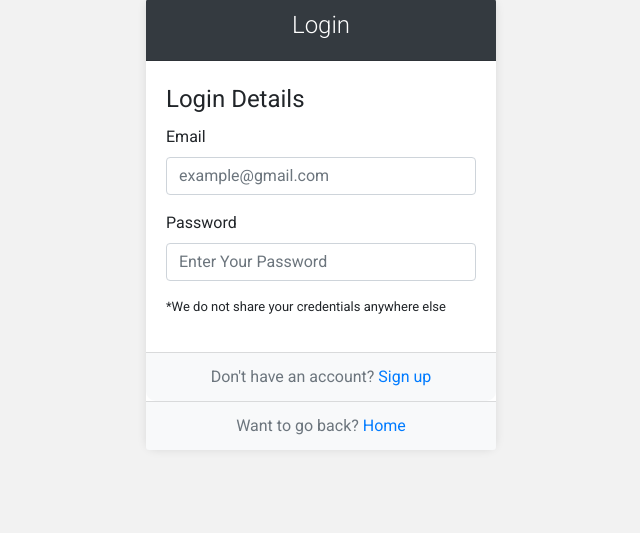
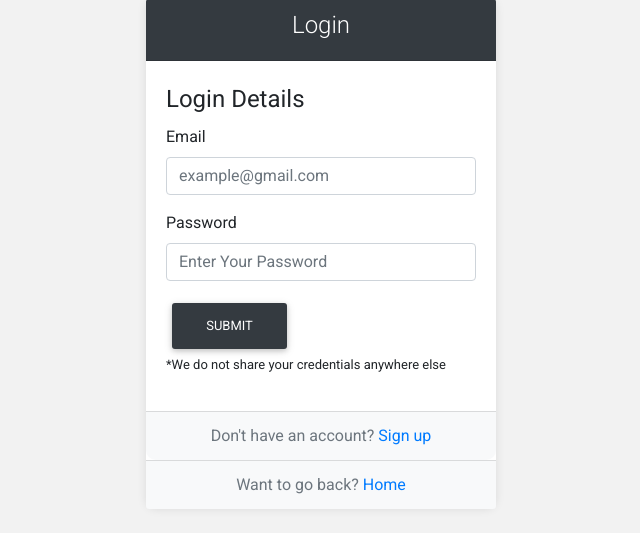
Before and after one commit to Vishal987595/Ordertracker, a Flask app: page /login in a window 1280 px wide. Shown: the part 101-634 px from the top of the page, without its empty margins (319-959 px from the left). Run offline with Flask 3, Linux system fonts and the light colour scheme; some libraries are stand-ins or nearby versions.

Commit message:
adding submit button in login page

```diff
--- a/templates/login.html
+++ b/templates/login.html
@@ -86,6 +86,9 @@ messages %}
                 placeholder="Enter Your Password "
               />
             </div>
+            <button type="submit" class="btn btnsame" value="signin">
+                Submit
+            </button>
             <p style="font-size:13px">*We do not share your credentials anywhere else</P>
 
           </form>
```
